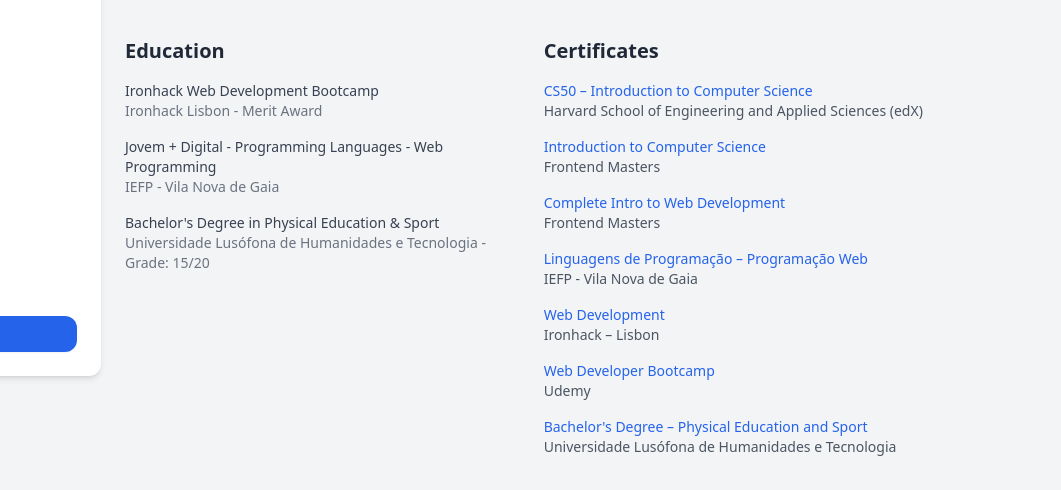
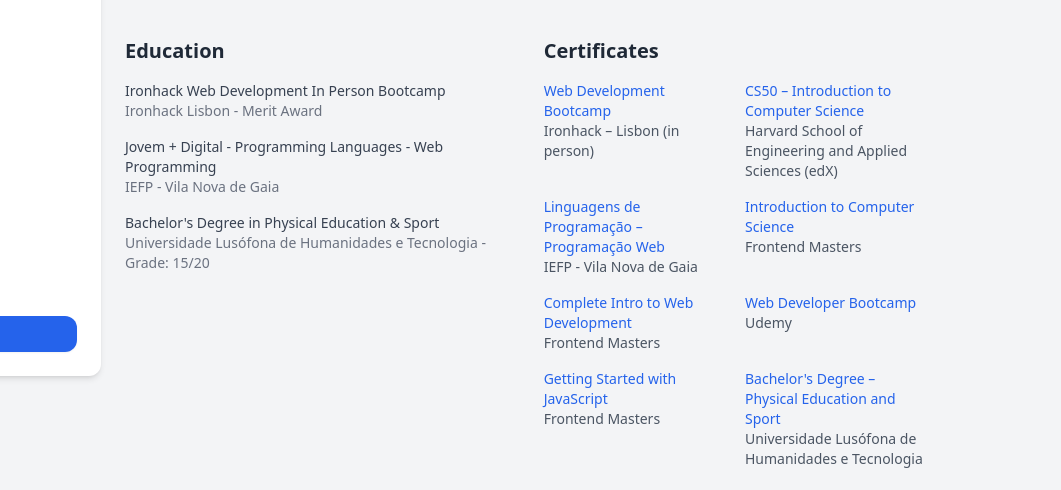
Before and after one commit to DiogoCoelho98/diogocoelho_curriculum, a plain HTML site: page index.html in a window 1280 px wide. Shown: the part 679-1169 px from the top of the page, 219-1280 px from the left. Drawn offline with nearby package versions, Linux system fonts and the light colour scheme.

Commit message:
JS certificate added / Grid implemented to the certificates section

```diff
--- a/index.html
+++ b/index.html
@@ -175,7 +175,7 @@
             <h2 class="text-xl font-bold mb-4">Education</h2>
             <div class="space-y-4 text-sm text-gray-700">
             <div>
-                <p class="font-medium">Ironhack Web Development Bootcamp</p>
+                <p class="font-medium">Ironhack Web Development In Person Bootcamp</p>
                 <p class="text-gray-500">Ironhack Lisbon - Merit Award</p>
             </div>
             <div>
@@ -192,10 +192,18 @@
         <!-- Certificates -->
         <div>
             <h2 class="text-xl font-bold mb-4">Certificates</h2>
-            <ul class="space-y-4 text-sm">
+            <ul class="grid grid-cols-1 md:grid-cols-2 gap-4 text-sm">
+                <li>
+                    <a href="https://www.credential.net/2546df37-0505-4e1c-a7ad-720ddcef0a7a" target="_blank" class="text-blue-600 hover:underline font-medium">Web Development Bootcamp</a>
+                    <div class="text-gray-600">Ironhack – Lisbon (in person)</div>
+                </li>
                 <li>
                     <a href="https://certificates.cs50.io/50ace5dc-059f-4215-aa83-66b1174b2b49.pdf" target="_blank" class="text-blue-600 hover:underline font-medium">CS50 – Introduction to Computer Science</a>
                     <div class="text-gray-600">Harvard School of Engineering and Applied Sciences (edX)</div>
+                </li>
+                <li>
+                    <a href="https://drive.google.com/file/d/1MaJnKbFx-Bwj0cSstf4KtgRmBDWMy48R/view" target="_blank" class="text-blue-600 hover:underline font-medium">Linguagens de Programação – Programação Web</a>
+                    <div class="text-gray-600">IEFP - Vila Nova de Gaia</div>
                 </li>
                 <li>
                     <a href="https://static.frontendmasters.com/ud/c/35e3570b74/qHdtZgDFSD/computer-science-v2.pdf" target="_blank" class="text-blue-600 hover:underline font-medium">Introduction to Computer Science</a>
@@ -206,16 +214,12 @@
                     <div class="text-gray-600">Frontend Masters</div>
                 </li>
                 <li>
-                    <a href="https://drive.google.com/file/d/1MaJnKbFx-Bwj0cSstf4KtgRmBDWMy48R/view" target="_blank" class="text-blue-600 hover:underline font-medium">Linguagens de Programação – Programação Web</a>
-                    <div class="text-gray-600">IEFP - Vila Nova de Gaia</div>
+                    <a href="https://www.udemy.com/certificate/UC-b404741c-cff1-4502-a1e7-cac06799d1c7/" target="_blank" class="text-blue-600 hover:underline font-medium">Web Developer Bootcamp</a>
+                    <div class="text-gray-600">Udemy</div>
                 </li>
                 <li>
-                    <a href="https://www.credential.net/2546df37-0505-4e1c-a7ad-720ddcef0a7a" target="_blank" class="text-blue-600 hover:underline font-medium">Web Development</a>
-                    <div class="text-gray-600">Ironhack – Lisbon</div>
-                </li>
-                <li>
-                    <a href="https://www.udemy.com/certificate/UC-b404741c-cff1-4502-a1e7-cac06799d1c7/" target="_blank" class="text-blue-600 hover:underline font-medium">Web Developer Bootcamp</a>
-                    <div class="text-gray-600">Udemy</div>
+                    <a href="https://static.frontendmasters.com/ud/c/35e3570b74/PCLLiLkdZh/getting-started-javascript-v2.pdf" target="_blank" class="text-blue-600 hover:underline font-medium">Getting Started with JavaScript</a>
+                    <div class="text-gray-600">Frontend Masters</div>
                 </li>
                 <li>
                     <a href="https://drive.google.com/file/d/1cvGmw97gCmnet_gxbE_mOgxyghiYJDDf/view?usp=sharing" target="_blank" class="text-blue-600 hover:underline font-medium">Bachelor's Degree – Physical Education and Sport</a>
```
